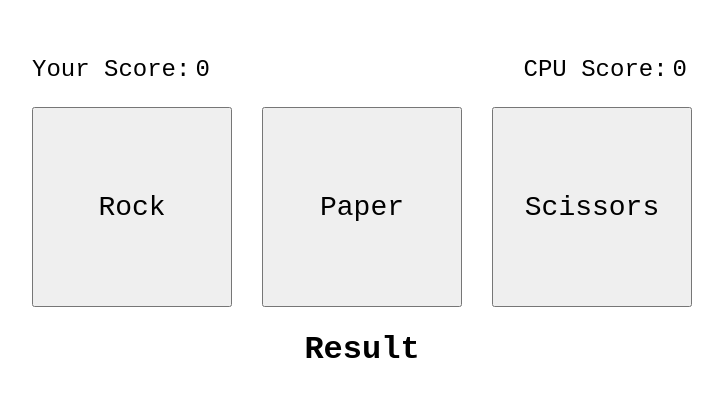
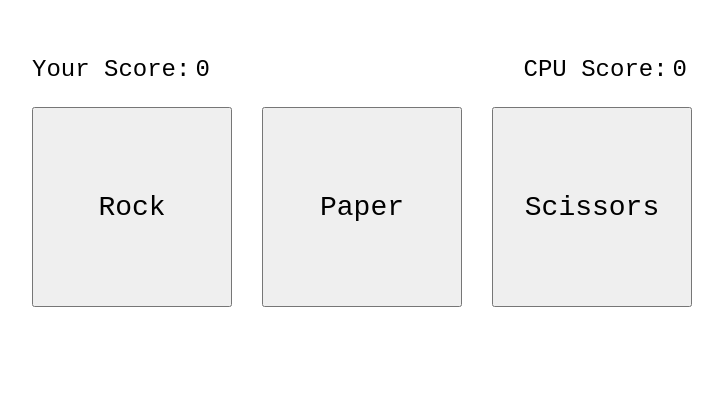
Before and after one commit to menulln/odin_rock_paper_scissors, a plain HTML site: page rock-paper-scissors.html in a window 1280 px wide. Shown: the whole page, without its empty margins (278-1001 px from the left). Drawn offline with Linux system fonts and the light colour scheme.

Commit message:
Remove text content of result paragraph

```diff
--- a/rock-paper-scissors.html
+++ b/rock-paper-scissors.html
@@ -16,7 +16,7 @@
             <button class="game-button paper">Paper</button>
             <button class="game-button scissors">Scissors</button>
         </div>
-        <p class="result">Result</h1>
+        <p class="result"></h1>
     </div>
     <script src="./script.js"></script>
 </body>
```
